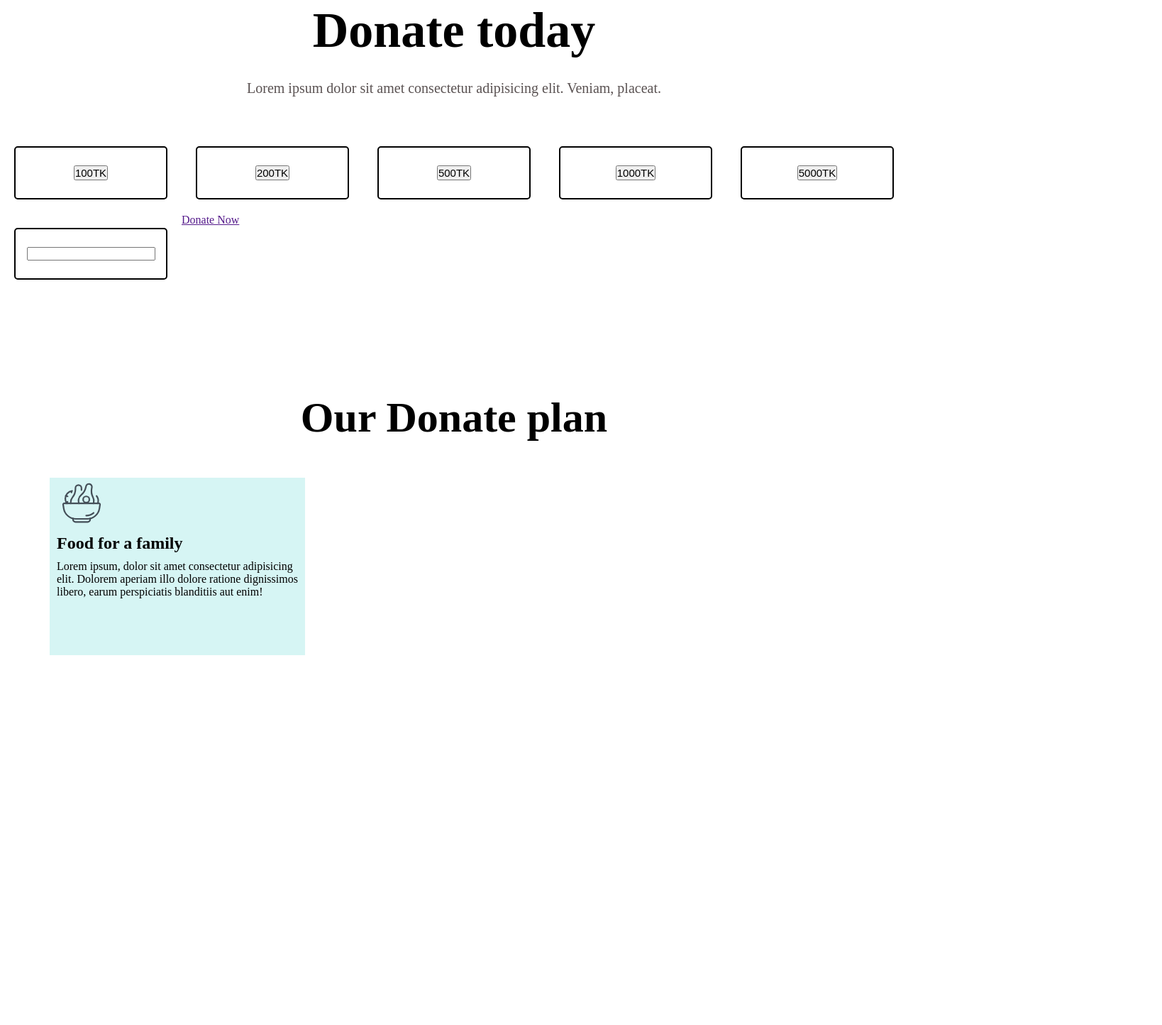
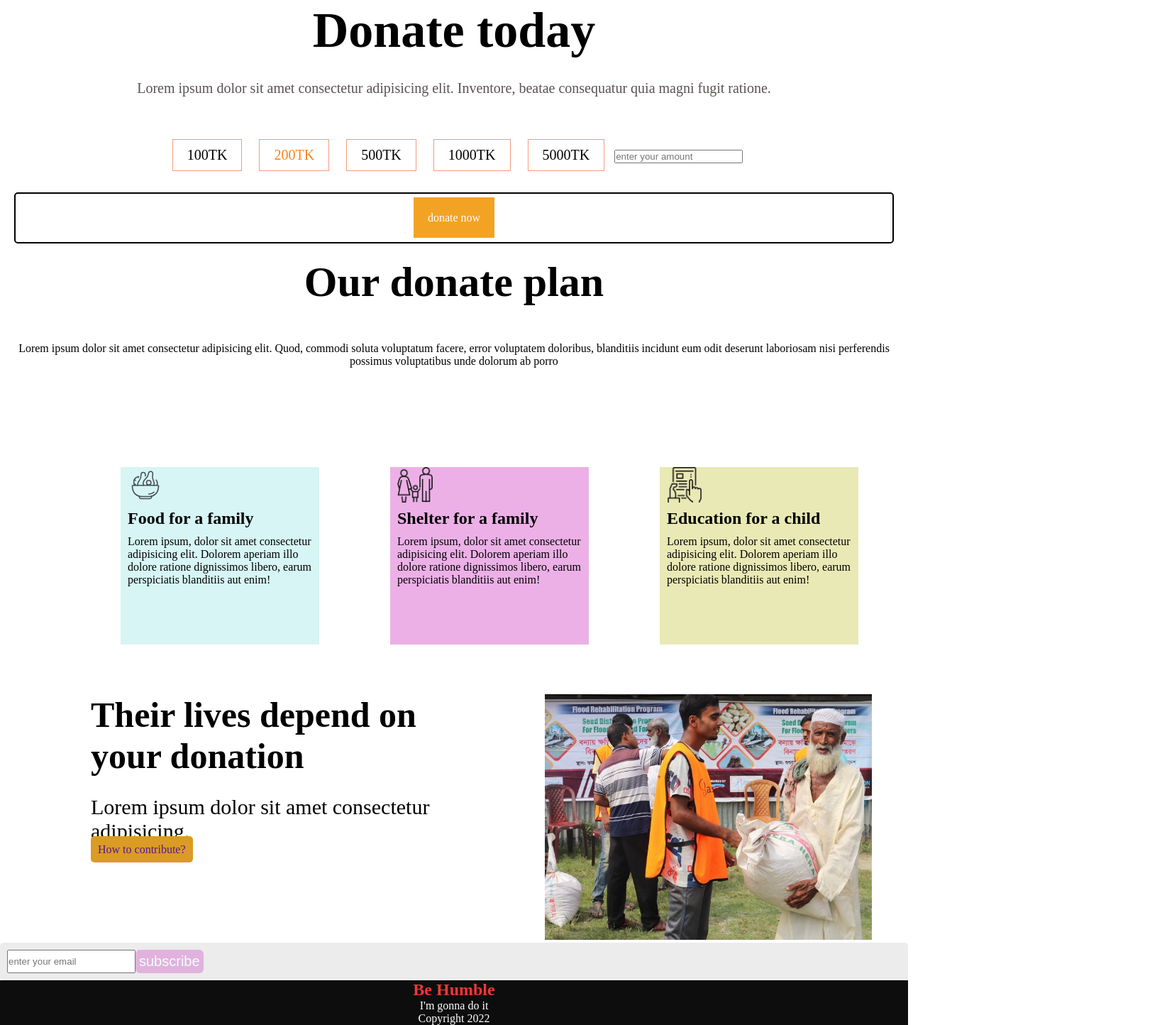
Before and after one commit to zidane75/website-made-by-me, a plain HTML site: page index.html in a window 1280 px wide. Shown: the part 697-2141 px from the top of the page at 71% size, 1638 px wide, since content can reach past the window. Before the commit the page ends 1690 px from the top, so only its background shows below. Drawn offline with Linux system fonts and the light colour scheme.

Commit message:
full website added

```diff
--- a/index.html
+++ b/index.html
@@ -21,19 +21,24 @@
     </section>
     <section class="second-container">
         <h1 class="title2">Donate today</h1>
-        <p>Lorem ipsum dolor sit amet consectetur adipisicing elit. Veniam, placeat.</p>
+        <p>Lorem ipsum dolor sit amet consectetur adipisicing elit. Inventore, beatae consequatur quia magni fugit
+            ratione.</p>
         <div class="package-container">
-            <div> <button class="btn-1">100TK</button></div>
-            <div><button class="btn-1">200TK</button></div>
-            <div><button class="btn-1">500TK</button></div>
-            <div><button class="btn-1">1000TK</button></div>
-            <div><button class="btn-1">5000TK</button></div>
-            <div><input type="Other Amount(Taka)"></div>
-            <a class="link-button" target="_blank" href="">Donate Now</a>
+            <button class="btn btn1">100TK</button>
+            <button class="btn btn2">200TK</button>
+            <button class="btn btn1">500TK</button>
+            <button class="btn btn1">1000TK</button>
+            <button class="btn btn1">5000TK</button>
+            <input type="text" name="other amount" placeholder="enter your amount">
+            <div> <a id="link-button" target="_blank" href="">donate now</a></div>
         </div>
     </section>
+    <h1 class="title-two">Our donate plan</h1>
+    <p class="hyper">Lorem ipsum dolor sit amet consectetur adipisicing elit. Quod, commodi soluta voluptatum facere,
+        error voluptatem
+        doloribus, blanditiis incidunt eum odit deserunt laboriosam nisi perferendis possimus voluptatibus unde dolorum
+        ab porro</p>
     <div class="section-one">
-        <h1 class="title-two">Our Donate plan</h1>
         <div class="box1">
             <div class="card-description">
                 <img class="food-icon" src="./donate-today-main/icons/icon8.svg" alt="">
@@ -41,7 +46,54 @@
                 <p>Lorem ipsum, dolor sit amet consectetur adipisicing elit. Dolorem aperiam illo dolore ratione
                     dignissimos libero, earum perspiciatis blanditiis aut enim!</p>
             </div>
-            </section>
+        </div>
+        <div class="box2">
+            <div class="card-description1">
+                <img class="food-icon" src="./donate-today-main/icons/shelter.png" alt="">
+                <h2 class="food">Shelter for a family</h2>
+                <p>Lorem ipsum, dolor sit amet consectetur adipisicing elit. Dolorem aperiam illo dolore ratione
+                    dignissimos libero, earum perspiciatis blanditiis aut enim!</p>
+            </div>
+        </div>
+        <div class="box3">
+            <div class="card-description2">
+                <img class="food-icon" src="./donate-today-main/icons/Frame-1.png" alt="">
+                <h2 class="food">Education for a child</h2>
+                <p>Lorem ipsum, dolor sit amet consectetur adipisicing elit. Dolorem aperiam illo dolore ratione
+                    dignissimos libero, earum perspiciatis blanditiis aut enim!</p>
+            </div>
+        </div>
+    </div>
+    <section class="domino">
+        <div class="loser">
+            <h1 class="quote">Their lives depend on your donation</h1>
+            <p class="quote1">Lorem ipsum dolor sit amet consectetur adipisicing.</p>
+            <a class="linkin" href="">How to contribute?</a>
+        </div>
+        <div class="loser">
+            <img src="images/donation10.jpg" alt="">
+        </div>
+    </section>
+    <section class="bol">
+        <div class="lol">
+            <form action="#">
+                <div class="form-box">
+                    <input type="text" name="email address" placeholder="enter your email">
+                    <button type="Submit">subscribe</button>
+
+                </div>
+            </form>
+
+        </div>
+
+    </section>
+    <footer>
+        <div class="footer-1">
+            <h2><span class="orange-red">Be Humble</span></h2>
+            <p>I'm gonna do it</p>
+            <p>Copyright 2022</p>
+        </div>
+    </footer>
 </body>
 
 </html>
--- a/style.css
+++ b/style.css
@@ -47,9 +47,8 @@
 }
 
 .package-container {
-    display: grid;
-    grid-template-columns: 2fr 2fr 2fr 2fr 2fr;
-
+    text-align: center;
+    margin-top: 20px;
 
 }
 
@@ -83,9 +82,16 @@
     padding-bottom: 50px;
 }
 
+.hyper {
+    text-align: center;
+}
+
 .section-one {
     margin-top: 70px;
     padding: 70px;
+    display: flex;
+    justify-content: space-evenly;
+
 }
 
 .box1 {
@@ -96,10 +102,34 @@
     background-color: rgb(214, 245, 244);
     padding-left: 10px;
     border: none;
+    margin-left: 100px;
 }
 
+.box2 {
+    width: 350px;
+    height: 250px;
+    border: 1px solid gray;
+    text-align: left;
+    background-color: rgb(236, 176, 231);
+    border: none;
+    margin-left: 100px;
+    padding-left: 10px;
+}
+
+.box3 {
+    width: 350px;
+    height: 250px;
+    border: 1px solid gray;
+    text-align: left;
+    background-color: rgb(233, 233, 181);
+    border: none;
+    margin-left: 100px;
+    padding-left: 10px;
+}
+
+
 .food-icon {
-    width: 70px;
+    width: 50px;
 }
 
 .food {
@@ -107,8 +137,102 @@
     padding-bottom: 10px;
 }
 
-.btn-1 {
-    font-size: 15px;
+
+
+.btn {
+    border: 1px solid rgb(244, 155, 123);
+    background: none;
+    padding: 10px 20px;
+    font-size: 20px;
+    font-family: "montserrat";
+    cursor: pointer;
+    margin: 10px;
+}
+
+.btn2 {
+    color: rgb(250, 130, 25);
+}
+
+#link-button {
+    background-color: rgb(243, 163, 36);
     text-align: center;
-    text-size-adjust: 100;
+    padding: 20PX;
+    text-decoration: none;
+    color: white;
+
 }
+
+.other-amount {
+    text-align: center;
+}
+
+.domino {
+    display: flex;
+}
+
+.loser {
+    width: 50%;
+    padding-left: 10%;
+
+}
+
+.loser img {
+    width: 90%;
+    padding-right: 80%;
+}
+
+.quote {
+    font-size: 50px;
+
+}
+
+.quote1 {
+    font-size: 30px;
+    margin-top: 5%;
+}
+
+.linkin {
+    text-decoration: none;
+    background-color: rgb(219, 155, 36);
+    padding: 10px 10px;
+    border-radius: 5px;
+
+}
+
+.form-box {
+    padding: 10px;
+    border-radius: 5px;
+    background: #ececec;
+    box-shadow: 8px 8px 15px #dec7c7, -8px -8px -15px rgb(220, 214, 214);
+    display: flex;
+}
+
+.form-box button {
+    color: azure;
+    padding: 5px;
+    font-size: 20px;
+    border: none;
+    border-radius: 6px;
+    background: rgb(225, 178, 221);
+    cursor: pointer;
+    transition: 3s;
+}
+
+footer {
+    background: rgb(13, 13, 13);
+    height: fit-content;
+}
+
+.footer-1 {
+    display: flex;
+    align-items: center;
+    color: #fff;
+    justify-content: center;
+    flex-direction: column;
+    text-align: center;
+
+}
+
+.orange-red {
+    color: rgb(240, 55, 55);
+}
```
Also changed, not shown: images/donation0.jpg (added), images/donation1.jpg (added), images/donation10.jpg (added), images/donation11.jpg (added), images/donation13.jpg (added), images/donation14.webp (added), images/donation2.jpg (added), images/donation4.jpg (added), images/donation5.jpg (added), images/donation6.jpg (added), images/donation7.jpg (added), images/donation8.jpg (added), images/donation9.jpg (added), 2 other files.
